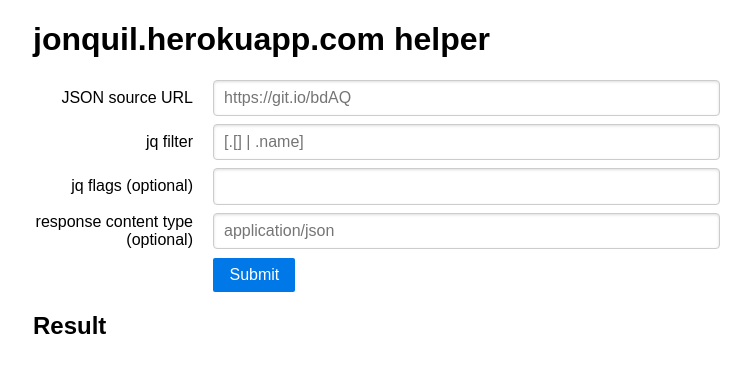
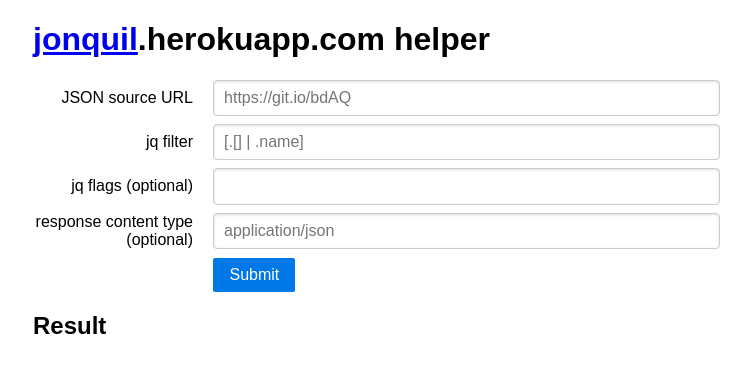
Before and after one commit to prashtx/prashtx.github.com, a plain HTML site: page jonquil/index.html in a window 1280 px wide. Shown: the whole page, without its empty margins (223-974 px from the left). Drawn offline with nearby package versions, Linux system fonts and the light colour scheme.

Commit message:
Link to jonquil github repo

```diff
--- a/jonquil/index.html
+++ b/jonquil/index.html
@@ -11,7 +11,7 @@
 	<div class="pure-g">
 		<div class="pure-u-1-5"></div>
 		<div class="pure-u-3-5">
-			<h1>jonquil.herokuapp.com helper</h1>
+			<h1><a href="https://github.com/prashtx/jonquil">jonquil</a>.herokuapp.com helper</h1>
 		</div>
 		<div class="pure-u-1-5"></div>
 	</div>
```
